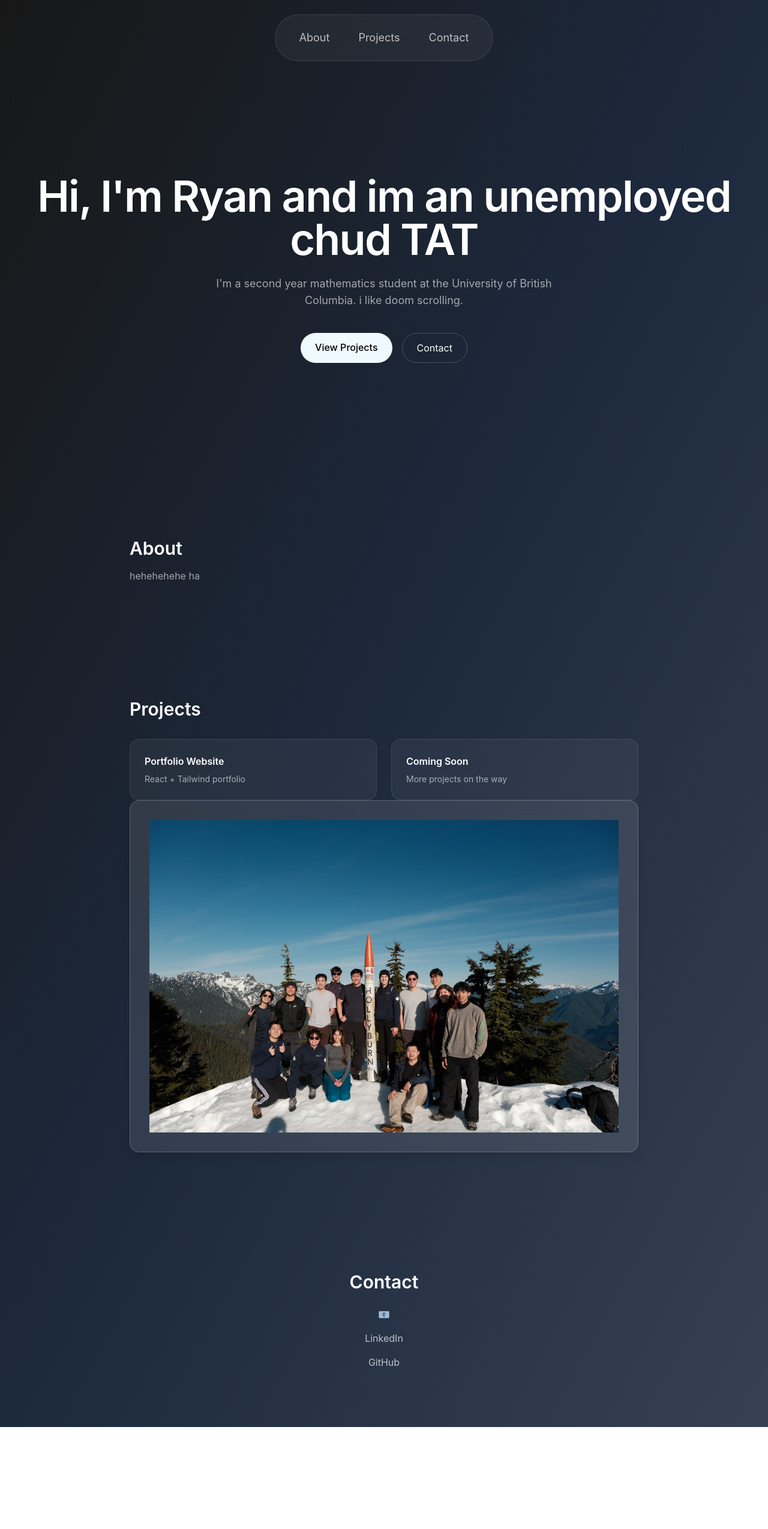
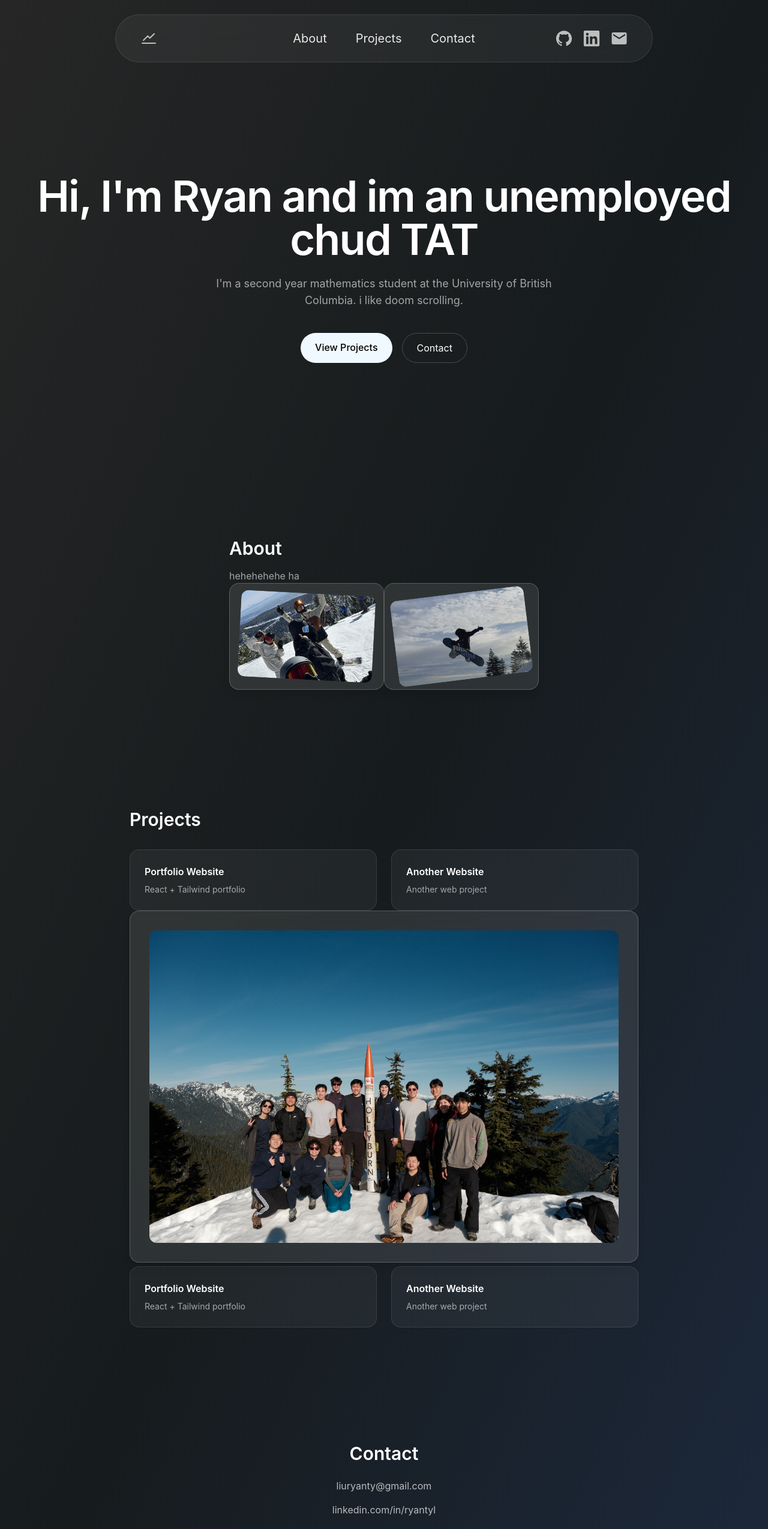
Before and after one commit to Rxn321/Portfolio-Website, a React (Vite) app: page / in a window 1280 px wide. Shown: the top 2549 px of the page at 60% size. Before the commit the page ends 2379 px from the top, so only its background shows below. Built offline with nearby package versions, Linux system fonts and the light colour scheme.

Commit message:
made it looks nice for style points

```diff
--- a/package.json
+++ b/package.json
@@ -14,7 +14,8 @@
   "dependencies": {
     "lucide-react": "^1.11.0",
     "react": "^18.2.0",
-    "react-dom": "^18.2.0"
+    "react-dom": "^18.2.0",
+    "react-icons": "^5.6.0"
   },
   "devDependencies": {
     "@eslint/js": "^10.0.1",
--- a/src/App.jsx
+++ b/src/App.jsx
@@ -6,7 +6,7 @@ import Projects from "./components/Projects"
 
 export default function App() {
   return (
-    <div className="min-h-screen bg-gradient-to-br from-neutral-900 via-slate-800 to-gray-700 text-white">
+    <div className="min-h-screen flex flex-col bg-gradient-to-br from-neutral-800 via-mist-900 to-slate-800 to-gray-600 text-white">
       <Navbar />
       <Hero />
       <About />
--- a/src/components/About.jsx
+++ b/src/components/About.jsx
@@ -1,3 +1,6 @@
+
+import snow0 from "../assets/snow-0.jpg"
+import snow1 from "../assets/snow-1.PNG"
 export default function About() {
   return (
     <section id="about" className="max-w-4xl mx-auto px-6 py-24">
@@ -5,6 +8,16 @@ export default function About() {
       <p className="text-white/60">
         hehehehehe ha
       </p>
+
+      <div className="bg-white/10 backdrop-blur-md p-4 rounded-2xl border border-white/20 shadow-lg hover:scale-105 transition inline-block ">
+        <img src={snow0} alt="snow" className="w-56 h-36 object-cover rounded-xl rotate-3"/>
+      </div>
+
+      <div className="bg-white/10 backdrop-blur-md p-4 rounded-2xl border border-white/20 shadow-lg hover:scale-105 transition inline-block">
+        <img src={snow1} alt="snow" className="w-56 h-36 object-cover rounded-xl rotate-353"/>
+      </div>
+
     </section>
   )
+   {/*Need more pics*/}
 }
--- a/src/components/Contacts.jsx
+++ b/src/components/Contacts.jsx
@@ -6,7 +6,7 @@ export default function Contact() {
       <div className="flex flex-col items-center gap-4 text-white/70">
 
         <a href="mailto:liuryanty@gmail.com" className="hover:text-white transition">
-          📧
+          liuryanty@gmail.com
         </a>
 
         <a
@@ -15,7 +15,7 @@ export default function Contact() {
           rel="noopener noreferrer"
           className="hover:text-white transition"
         >
-          LinkedIn
+          linkedin.com/in/ryantyl
         </a>
 
         <a
@@ -24,10 +24,21 @@ export default function Contact() {
           rel="noopener noreferrer"
           className="hover:text-white transition"
         >
-          GitHub
+          github.com/Rxn321
         </a>
+      </div>
 
+      <div className="mt-20 text-mid text-white/90 pb-2">
+        <a
+          href="https://github.com/Rxn321"
+          target="_blank"
+          rel="noopener noreferrer"
+          className="hover:text-sky-400 transition"
+        >
+        Developed by <span className="text-blue-400">Ryan Liu</span> - 2026
+        </a>
       </div>
+
     </section>
   )
 }
--- a/src/components/Navbar.jsx
+++ b/src/components/Navbar.jsx
@@ -1,16 +1,35 @@
+import { AiFillGithub } from "react-icons/ai";
+import { FaLinkedin } from "react-icons/fa";
+import { MdEmail } from "react-icons/md";
+import { AiOutlineStock } from "react-icons/ai";
+
+
 export default function Navbar() {
   return (
     <nav className="fixed top-6 left-0 w-full z-50 flex justify-center">
-      <div className="flex items-center justify-center
+      <div className="relative flex items-center justify-between
         rounded-full bg-white/5 backdrop-blur-xl
-        border border-white/10 px-10 py-6 text-lg">
+        border border-white/10 px-10 py-6 text-lg
+        w-[90%] max-w-4xl">
 
-        <div className="flex gap-12 text-white/70">
+        <div className="absolute left-1/2 -translate-x-1/2 flex gap-12 text-xl text-white/90">
           <a href="#about" className="hover:text-white transition">About</a>
           <a href="#projects" className="hover:text-white transition">Projects</a>
           <a href="#contact" className="hover:text-white transition">Contact</a>
         </div>
 
+        <div className="ml-auto flex items-center gap-4 text-white/70">
+          <a href="https://github.com" className="hover:text-white transition"><AiFillGithub size={30}/></a>
+          <a href="https://linkedin.com" className="hover:text-white transition"><FaLinkedin size={30}/></a>
+          <a href="https://mail.google.com" className="hover:text-white transition"><MdEmail size={30}/></a>
+        </div>
+
+        <div className="absolute left flex items-center gap-4 text-white/70">
+          <a href="#projects" className="hover:text-white transition"><AiOutlineStock size={30}/></a>
+        </div>
+ {/* Rrm to add fiance project link here*/}
+
+
       </div>
     </nav>
   )
--- a/src/components/Projects.jsx
+++ b/src/components/Projects.jsx
@@ -12,14 +12,28 @@ export default function Projects() {
         </div>
 
         <div className="p-6 rounded-2xl bg-white/5 border border-white/10 hover:bg-white/10 transition">
-          <h3 className="font-semibold">Coming Soon</h3>
-          <p className="text-white/60 text-sm mt-2">More projects on the way</p>
+          <h3 className="font-semibold">Another Website</h3>
+          <p className="text-white/60 text-sm mt-2">Another web project</p>
         </div>
       </div>
 
-      <div className="bg-white/10 backdrop-blur-md p-8 rounded-2xl border border-white/20 shadow-lg hover:scale-105 transition inline-block">
-        <img src={rocket} alt="project" />
+      <div className="bg-white/10 backdrop-blur-md p-8 rounded-2xl border border-white/20 shadow-lg hover:scale-101 transition inline-block">
+        <img src={rocket} alt="project" className="w-full h-full object-cover rounded-xl"/>
       </div>
+
+      <div className="grid gap-6 md:grid-cols-2">
+
+        <div className="p-6 rounded-2xl bg-white/5 border border-white/10 hover:bg-white/10 transition">
+          <h3 className="font-semibold">Portfolio Website</h3>
+          <p className="text-white/60 text-sm mt-2">React + Tailwind portfolio</p>
+        </div>
+
+        <div className="p-6 rounded-2xl bg-white/5 border border-white/10 hover:bg-white/10 transition">
+          <h3 className="font-semibold">Another Website</h3>
+          <p className="text-white/60 text-sm mt-2">Another web project</p>
+        </div>
+      </div>
+
     </section>
   )
 }
```
Also changed, not shown: 1 other file (tests, documents, lock files or other folders).
